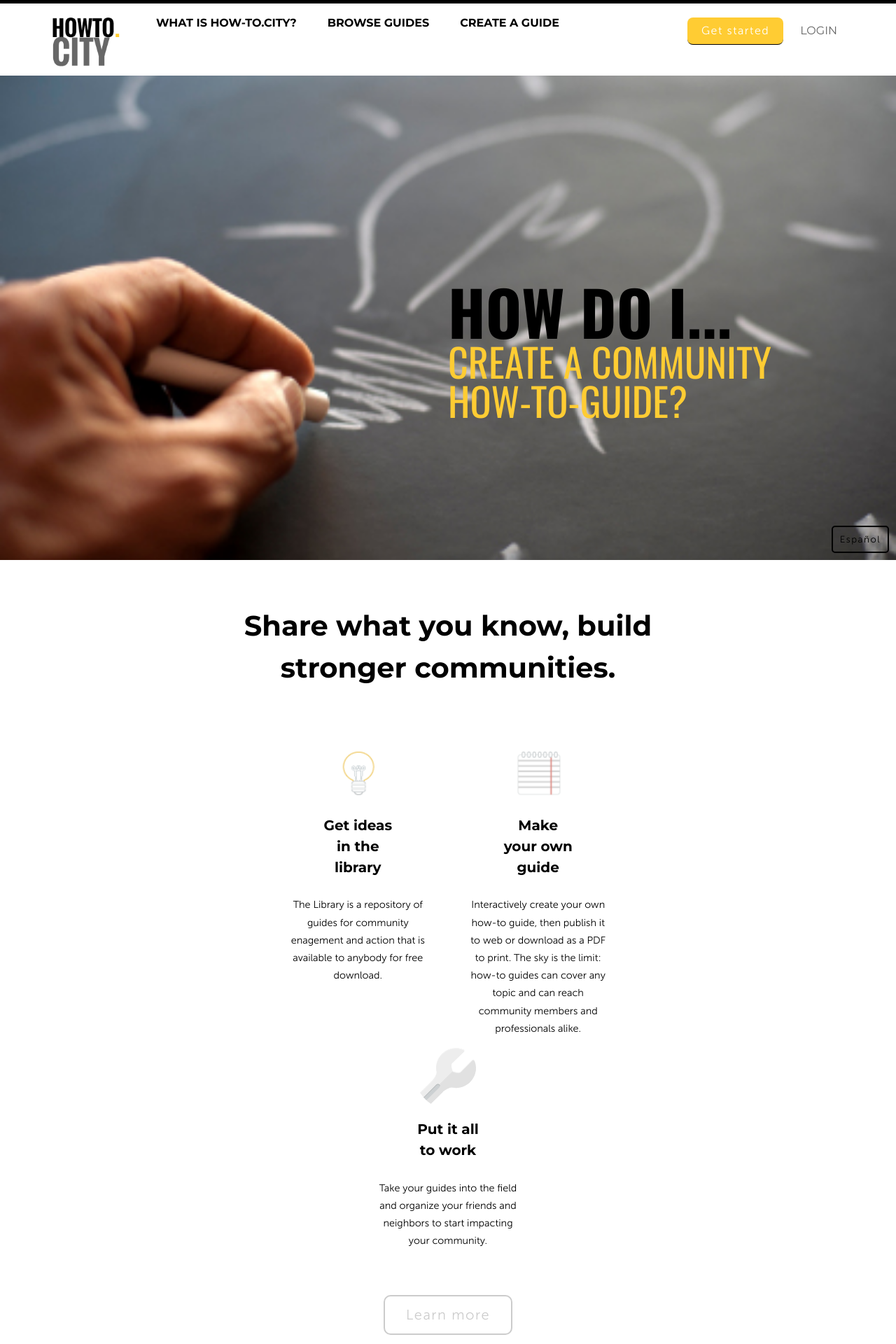
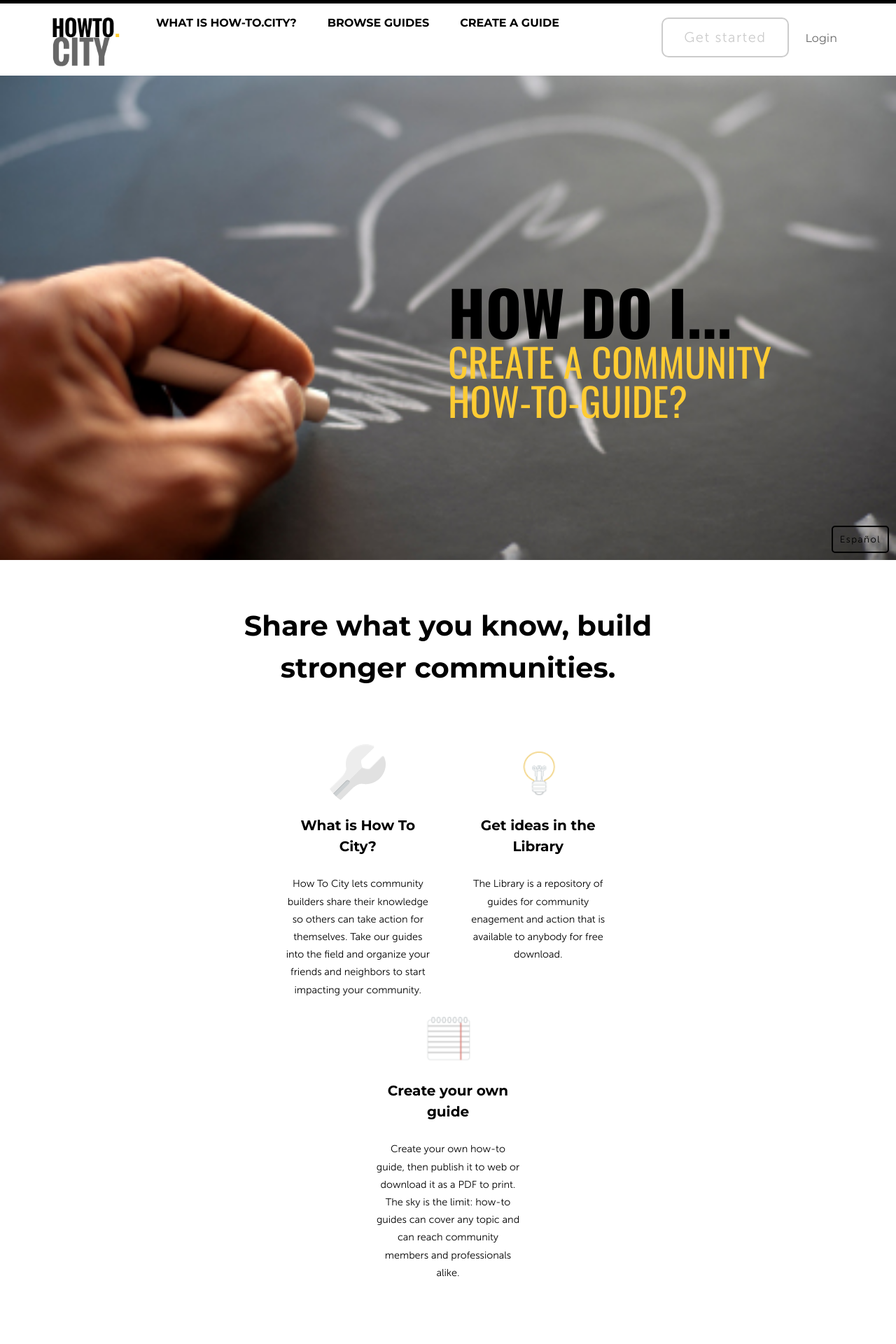
Before and after one commit to reveillette/DCDC-website, a PHP site: page / in a window 1280 px wide. Shown: the top 1920 px of the page at 70% size. Run offline with PHP 8.4, Linux system fonts and the light colour scheme; some libraries are stand-ins or nearby versions.

Commit message:
Header changes

```diff
--- a/css/styles.css
+++ b/css/styles.css
@@ -244,7 +244,6 @@ textarea {
     margin-right:auto;
     padding-top:3%;
     padding-bottom:3%;
-	width: 50%;
 	line-height: 150%;
 }
 
@@ -546,7 +545,7 @@ textarea {
 
 #navbar-top-right a {
 	font-weight: 400;
-	text-transform: uppercase;
+	/* text-transform: uppercase; */
 	color: #666;
 	margin: 0 20px;
 }
--- a/html/header.html
+++ b/html/header.html
@@ -2,13 +2,13 @@
 	<div id="navbar-top-left">
 		<a href="index.html"><img id="logo" src="assets/logo.png"></a>
         <ul>
-            <li><a id="header-index-url" href="index.html">What is How-to.City?</a></li>
+            <li><a id="header-index-url" href="howto.html">What is How-to.City?</a></li>
             <li><a id="header-library-url" href="library.html">Browse Guides</a></li>
             <li><a id="header-create-url" href="create.html">Create a Guide</a></li>
         </ul>
     </div>
     <div id="navbar-top-right">
-			<button class="button-accent" id="register-button-top" onclick="window.location.replace('getstarted.html')">Get started</button>
+			<button class="button-large graybutton" id="register-button-top" onclick="window.location.replace('getstarted.html')">Get started</button>
         <a id="login-button" href="#!">Login</a>
     </div>
 </div>
--- a/index.html
+++ b/index.html
@@ -48,10 +48,18 @@
                 <h3>Share what you know, build stronger communities.</h3>
 
                 <div class="column-container">
+                    <div class="column" id="share">
+                        <a href="share.html">
+	     				<img class="icon" src="assets/icons/wrench.svg">
+	     				<h5>What is How To City?</h5>
+	     			   </a>
+	     				<br>
+	     				<p>How To City lets community builders share their knowledge so others can take action for themselves. Take our guides into the field and organize your friends and neighbors to start impacting your community.</p>
+	     			</div>
 	        		<div class="column" id="library">
                         <a href="library.html">
 	     				<img class="icon" src="assets/icons/lightbulb.png">
-	     				<h5>Get ideas in the library</h5>
+	     				<h5>Get ideas in the Library</h5>
                         </a>
 	     				<br>
 	     				<p>The Library is a repository of guides for community enagement and action that is available to anybody for free download.</p>
@@ -59,22 +67,14 @@
 					<div class="column" id="create">
                         <a href="create.html">
 	     				<img class="icon" src="assets/icons/notepad.png">
-	     				<h5>Make your own guide</h5>
+	     				<h5>Create your own guide</h5>
                         </a>
 	     				<br>
-	     				<p>Interactively create your own how-to guide, then publish it to web or download as a PDF to print. The sky is the limit: how-to guides can cover any topic and can reach community members and professionals alike.</p>
-	     			</div>
-					<div class="column" id="share">
-                        <a href="share.html">
-	     				<img class="icon" src="assets/icons/wrench.svg">
-	     				<h5>Put it all to work</h5>
-	     			   </a>
-	     				<br>
-	     				<p>Take your guides into the field and organize your friends and neighbors to start impacting your community.</p>
+	     				<p>Create your own how-to guide, then publish it to web or download it as a PDF to print. The sky is the limit: how-to guides can cover any topic and can reach community members and professionals alike.</p>
 	     			</div>
 	     		</div>
 
-		     	<button class="button-large graybutton" id="learn-more-button" onclick="window.location.replace('howto.html')" style="margin-top:3.5%;">Learn more</button>
+		     	<!-- <button class="button-large graybutton" id="learn-more-button" onclick="window.location.replace('howto.html')" style="margin-top:3.5%;">Learn more</button> -->
                 <br><br><br>
                 <h4>Create a free account</h4>
 
```
